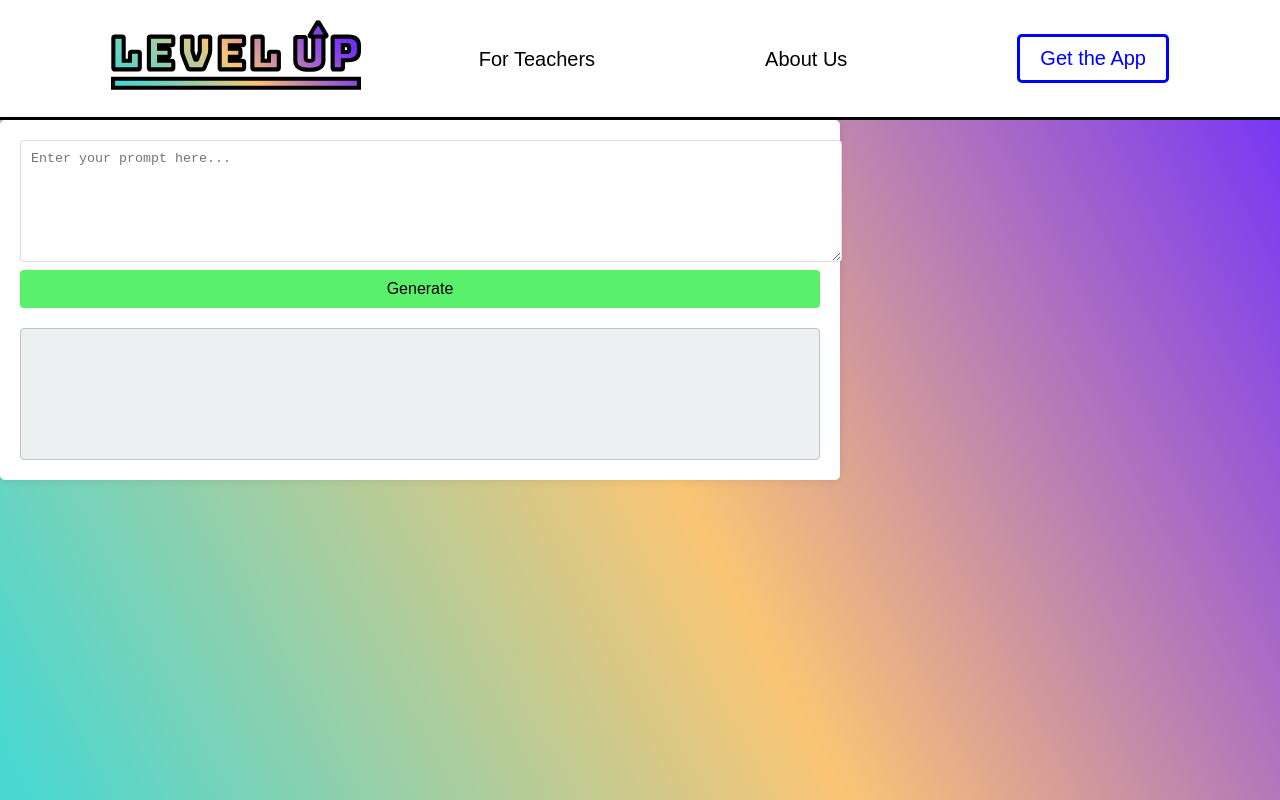
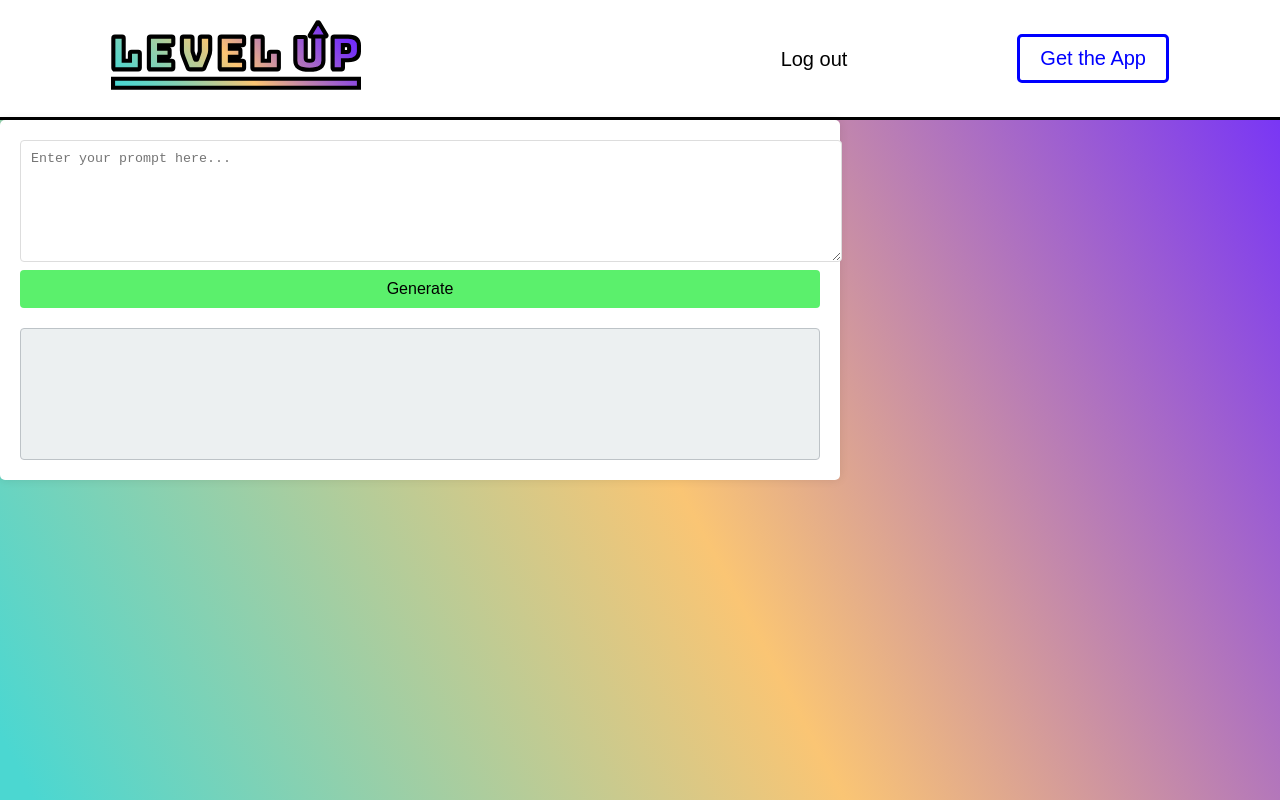
Before and after one commit to INFINITYX00/LevelUp, a website: page public/destination.html in a window 1280 px wide. Drawn offline with Linux system fonts and the light colour scheme.

Commit message:
added logout

```diff
--- a/public/destination.html
+++ b/public/destination.html
@@ -19,8 +19,7 @@
         </object>
       </div>
       <nav>
-        <a href="#for-teachers">For Teachers</a>
-        <a href="#about-us">About Us</a>
+        <a href="#about-us">Log out</a>
         <button class="get-app-btn">Get the App</button>
       </nav>
     </header>
```
Also changed, not shown: assets/Levelup.svg (added), assets/crimsonscrickets-logo.svg (added).
